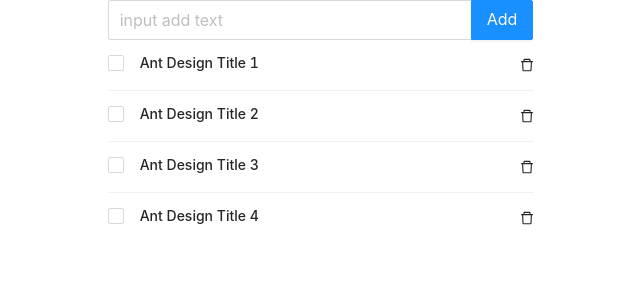
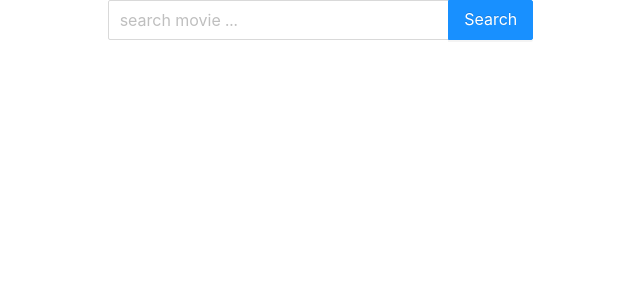
Before and after one commit to ThanhTrieu/reactjs-1911E, a React (Create React App) app: page / in a window 1280 px wide. Shown: the top 300 px of the page, without its empty margins (319-959 px from the left). Built offline with nearby package versions, Linux system fonts and the light colour scheme.

Commit message:
update code

```diff
--- a/package.json
+++ b/package.json
@@ -8,6 +8,7 @@
     "@testing-library/react": "^9.3.2",
     "@testing-library/user-event": "^7.1.2",
     "antd": "^4.2.0",
+    "axios": "^0.19.2",
     "prop-types": "^15.7.2",
     "react": "^16.13.0",
     "react-dom": "^16.13.0",
--- /dev/null
+++ b/src/components/movie/LayoutMovie.js
@@ -0,0 +1,16 @@
+import React from 'react';
+import { Row, Col } from 'antd';
+
+
+const LayoutMovie = (props) => {
+  return (
+    <>
+      <Row>
+        <Col span={8} offset={8}>
+          {props.children}
+        </Col>
+      </Row>
+    </>
+  )
+}
+export default LayoutMovie
--- /dev/null
+++ b/src/components/movie/SearchMovie.js
@@ -0,0 +1,19 @@
+import React from 'react'
+import { Input } from 'antd';
+
+const { Search } = Input;
+
+const SearchMovie = (props) => {
+  return (
+    <>
+     <Search
+        placeholder="search movie ... "
+        enterButton="Search"
+        size="large"
+        onSearch={value => props.search(value)}
+      />
+    </>
+  )
+}
+
+export default SearchMovie
--- a/src/components/todo/AddTodo.js
+++ b/src/components/todo/AddTodo.js
@@ -3,14 +3,16 @@
 
 const { Search } = Input;
 
-const AddTodo = () => {
+const AddTodo = (props) => {
   return (
     <>
       <Search
         placeholder="input add text"
         enterButton="Add"
         size="large"
-        onSearch={value => console.log(value)}
+        value={props.value}
+        onSearch={value => props.add(value)}
+        onChange={props.change}
       />
     </>
   )
--- a/src/components/todo/ListTodo.js
+++ b/src/components/todo/ListTodo.js
@@ -1,36 +1,33 @@
 import React from 'react';
-import { List, Checkbox } from 'antd';
+import { List, Checkbox, Typography } from 'antd';
 import { DeleteOutlined } from '@ant-design/icons';
 
-const data = [
-  {
-    title: 'Ant Design Title 1',
-  },
-  {
-    title: 'Ant Design Title 2',
-  },
-  {
-    title: 'Ant Design Title 3',
-  },
-  {
-    title: 'Ant Design Title 4',
-  },
-];
+const { Text } = Typography;
 
-const ListTodo = () => {
+const ListTodo = (props) => {
   return (
     <>
       <List
         itemLayout="horizontal"
-        dataSource={data}
+        dataSource={props.data}
         renderItem={item => (
           <List.Item>
             <List.Item.Meta
-              avatar={<Checkbox/>}
-              title={<a href="https://ant.design">{item.title}</a>}
+              avatar={<Checkbox
+                checked={item.done}
+                onClick={() =>props.done(item.id)}
+              />}
+              title={<Text
+                delete={item.done}
+                onClick={() => props.done(item.id)}
+              >
+                {item.name}
+              </Text>}
             />
             <div>
-              <DeleteOutlined />
+              <DeleteOutlined
+                onClick={() => props.delete(item.id)}
+              />
             </div>
           </List.Item>
         )}
--- a/src/index.js
+++ b/src/index.js
@@ -3,7 +3,7 @@
 // su dung https://ant.design/
 import 'antd/dist/antd.css';
 
-import App from './pages/Todo';
+import App from './pages/Movie';
 import * as serviceWorker from './serviceWorker';
 
 ReactDOM.render(<App />, document.getElementById('root'));
--- /dev/null
+++ b/src/pages/Movie.js
@@ -0,0 +1,34 @@
+import React from 'react';
+import LayoutMovie from '../components/movie/LayoutMovie';
+import SearchMovie from '../components/movie/SearchMovie';
+import {api} from '../services/api';
+
+export default class Movie extends React.Component {
+  constructor(props) {
+    super(props);
+    this.state = {
+      movies: [],
+      loading: false
+    }
+  }
+
+  searchDataMovieByName = async (name) => {
+    // cap nhat state loading la true
+    const data = await api.getDataMovie(name);
+    //console.log(data);
+    this.setState({ movies: data});
+    // cap nhat state loading la fase
+  }
+
+  render() {
+    return (
+      <>
+        <LayoutMovie>
+          <SearchMovie
+            search={this.searchDataMovieByName}
+          />
+        </LayoutMovie>
+      </>
+    )
+  }
+}
--- a/src/pages/Todo.js
+++ b/src/pages/Todo.js
@@ -4,12 +4,75 @@
 import ListTodo from '../components/todo/ListTodo';
 
 export default class Todo extends React.Component {
+  constructor(props) {
+    super(props);
+    this.state = {
+      listTodo: [],
+      idTodo: 1,
+      valueInput: ""
+    }
+  }
+
+  addTodo = (nameWork) => {
+    // thuc su co nhap cong viec thi moi them
+    if(nameWork.length > 0){
+      // them cong viec vao array state listTodo
+      // cap nhat lai state listTodo
+      this.setState({
+        ...this.state,
+        idTodo: this.state.idTodo + 1,
+        valueInput: "",
+        listTodo: [...this.state.listTodo, {
+          id: this.state.idTodo,
+          name: nameWork,
+          done: false
+        }]
+      })
+    }
+  }
+
+  removeTodo = (id) => {
+    const dataTodo = this.state.listTodo.filter(todo =>  todo.id !== id);
+    // cap nhat lai state
+    this.setState({
+      ...this.state,
+      listTodo: dataTodo
+    })
+  }
+
+  changeDoneTodo = (id) => {
+    const doneWork = this.state.listTodo.map(todo => {
+      return todo.id === id ? {...todo, done: !todo.done} : todo;
+    })
+    this.setState({
+      ...this.state,
+      listTodo:doneWork
+    })
+  }
+
+  getValueInput = (event) => {
+    const value = event.target.value;
+    this.setState({
+      ...this.state,
+      valueInput: value
+    })
+  }
+
   render() {
+    console.log(this.state.listTodo)
     return(
       <>
         <LayoutTodo>
-          <AddTodo/>
-          <ListTodo/>
+          <AddTodo
+            add={this.addTodo}
+            change={this.getValueInput}
+            value={this.state.valueInput}
+          />
+          <ListTodo
+            data={this.state.listTodo}
+            delete={this.removeTodo}
+            done={this.changeDoneTodo}
+          />
         </LayoutTodo>
       </>
     )
--- /dev/null
+++ b/src/services/api.js
@@ -0,0 +1,20 @@
+import axios from 'axios';
+
+const getDataMovie = async (nameMovie) => {
+  const urlApi = `https://api.themoviedb.org/3/search/movie?query=${nameMovie}&api_key=cfe422613b250f702980a3bbf9e90716`;
+  const proxy = `https://cors-anywhere.herokuapp.com/`;
+  const response = await axios.get(proxy+urlApi, {
+    headers: {
+      'Access-Control-Allow-Origin':'*',
+      'Access-Control-Allow-Credentials': true,
+      'Cache-Control': 'no-cache, no-store, must-revalidate',
+      'Content-Type': 'application/json'
+    }
+  });
+  const result = await response.data ? response.data.results : [];
+  return result;
+}
+
+export const api = {
+  getDataMovie
+}
```
Also changed, not shown: src/components/movie/ListMovies.js (added, +10 -0 lines), 1 other file (tests, documents, lock files or other folders).
